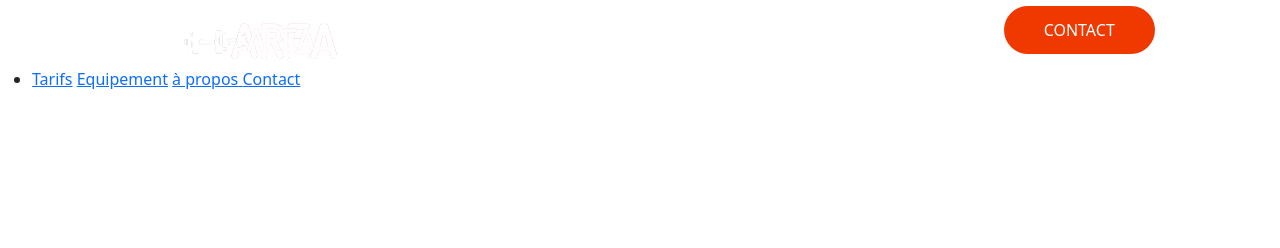
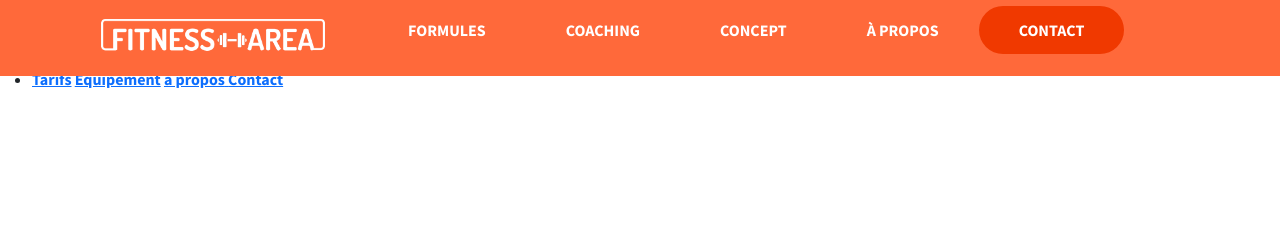
Before and after one commit to mohamed-elbermil/fitness-area, a PHP site: page /contact.php in a window 1280 px wide. Shown: the top 248 px of the page. Run offline with PHP 8.4, Linux system fonts and the light colour scheme; some libraries are stand-ins or nearby versions; some web fonts are replaced.

Commit message:
navbar avec fond orange

```diff
--- a/contact.php
+++ b/contact.php
@@ -22,18 +22,19 @@
     <link rel="stylesheet" href="https://cdnjs.cloudflare.com/ajax/libs/font-awesome/6.1.1/css/all.min.css" integrity="sha512-KfkfwYDsLkIlwQp6LFnl8zNdLGxu9YAA1QvwINks4PhcElQSvqcyVLLD9aMhXd13uQjoXtEKNosOWaZqXgel0g==" crossorigin="anonymous" referrerpolicy="no-referrer" />
 
     <link rel="stylesheet" href="./css/Style.css">
+    <link rel="stylesheet" href="./css/variables.css">
 </head>
 
 <body>
 
     <div id="barre" style="width: 96.9574px;"></div>
 
-
-    <header class="nav_header">
+    <header class="nav_header scroll">
         <?php
         include('./common/menu.php')
         ?>
     </header>
+
 
     <nav>
         <a href="./index.html"> <img src="./img/Logo-blanc.png" alt="Logo" id="logo"></a>
```
